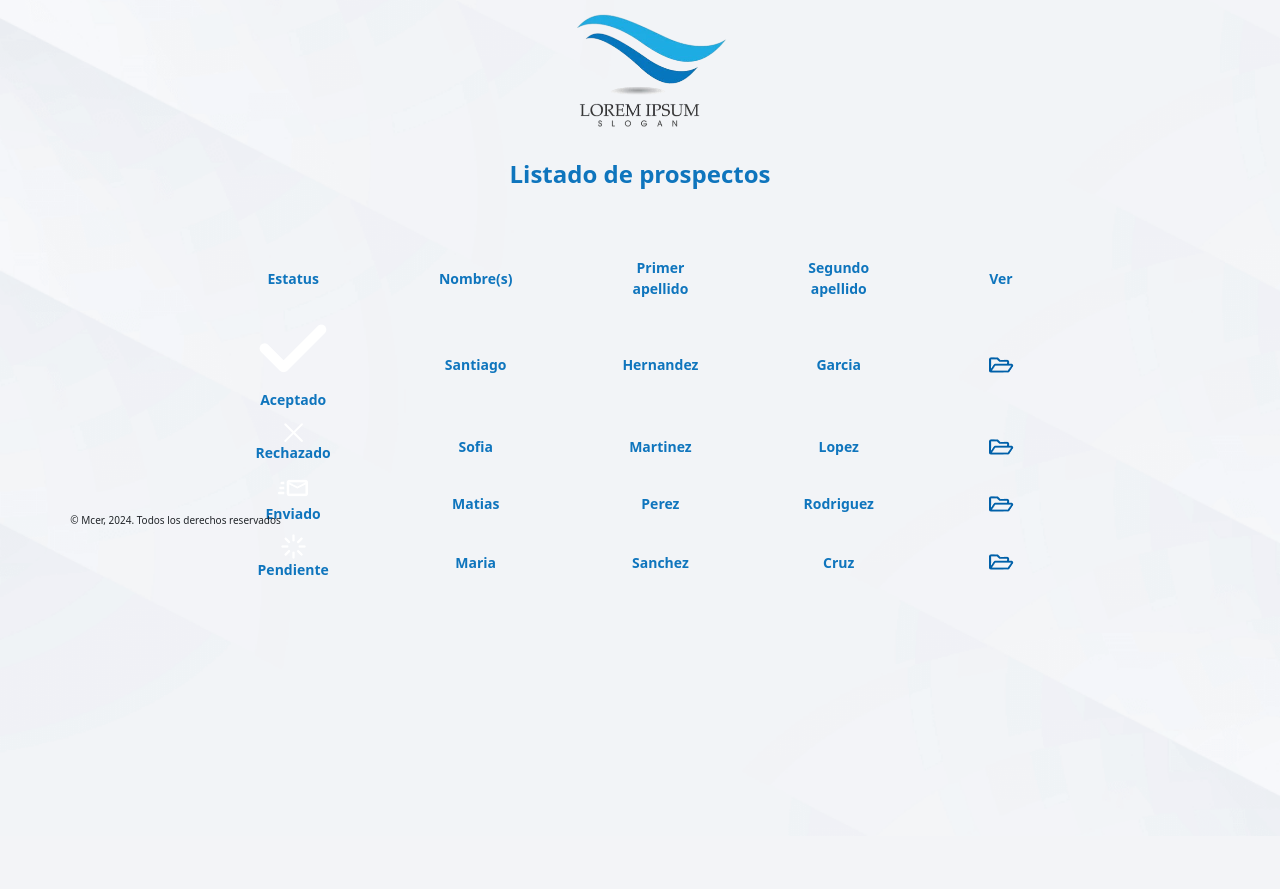
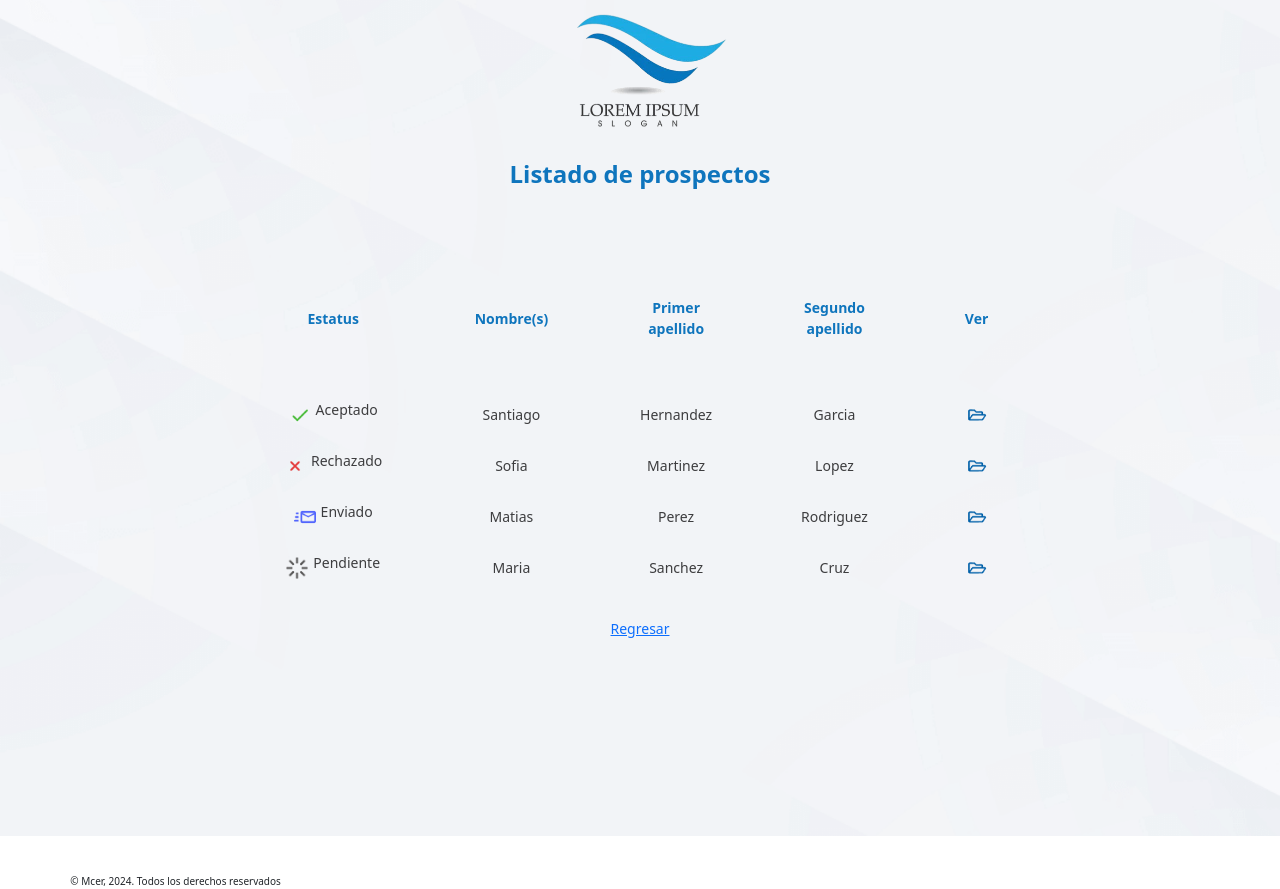
Before and after one commit to mcer23/asignar-credito, a PHP site: page /html/list.html in a window 1280 px wide. Shown: the part 164-1053 px from the top of the page. Before the commit the page ends 739 px from the top, so only its background shows below. Run offline with PHP 8.4, Linux system fonts and the light colour scheme.

Commit message:
regresar button

```diff
--- a/css/extra.css
+++ b/css/extra.css
@@ -2,7 +2,11 @@
     --title:#0F75BD;
     --bgButton:#23AAE2;
     --font:#3D3D3F;
-    --cancel:#B2B2B2;}
+    --cancel:#B2B2B2;
+    --aceptar:#46BA36;
+    --rechazar:#E43B3B;
+    --enviado:#5265FD;
+    --pendiente:#B2B2B2;}
 
 
 *{
@@ -153,6 +157,12 @@ header{
 
 
 /* **************   lista/ table  ***************** */
+.table--section {
+    height: auto;
+    display: grid;
+    grid-template-rows: auto auto;
+    gap: 20px;}
+
 .table--section table{
     width:357px;
     max-width: 1066px;
@@ -166,11 +176,46 @@ header{
     justify-content: space-between;
     align-items: center;
     margin: 0 auto;
-    border-spacing: 10px;}
+    border-spacing: 10px;
+    flex-grow: 1;}
 
 .table--tr td{padding: 5px;}
 
+.table--section-listado td{
+    font-size: 1rem;
+    font-weight: 500;
+    color: #3D3D3F;
+    text-align: center;}
 
+.table--aceptado, .table--rechazado, .table--enviado, .table--pendiente{
+    width: 68px;
+    max-width: 183px;
+    display: flex;
+    flex-direction: row;
+    justify-content: center;
+    align-items: center;
+    gap:5px;
+    border-radius: 20px;}
+
+
+.table--aceptado img, .table--rechazado img, .table--enviado  img, .table--pendiente img{
+    width: 16px;
+    height: 16px;
+    max-width: 30px;
+    align-items: start;}
+
+.table--ver img{width: 16px; max-width: 30px;}
+
+.list--regresar-btn{
+    width: 100%;
+    display: flex;
+    flex-direction: column;
+    justify-content: center;
+    align-items: center;
+    margin-top: 30%;}
+
+
+.list--regresar-btn a{text-align: center;}
 
 
 
@@ -381,7 +426,40 @@ footer p{
         font-size: 1.4rem;
         border-spacing: 20%;}
 
-    .table--tr td{padding: 10px 60px;}
+
+    .table--tr td{
+        padding: 50px;}
+
+    .table--section-listado td{
+        font-size: 1.4rem;}
+
+    .table--aceptado, .table--rechazado, .table--enviado, .table--pendiente{
+        width: 183px;
+        display: flex;
+        flex-direction: row;
+        justify-content: center;
+        align-items: center;
+        padding:10px;}
+
+
+    .table--aceptado img, .table--rechazado img, .table--enviado  img, .table--pendiente img{
+        width: 22px;
+        height: 22px;}
+
+    .table--ver img{width: 22px; max-width: 30px;}
+
+    .list--regresar-btn{
+        width: 100%;
+        display: flex;
+        flex-direction: column;
+        justify-content: center;
+        align-items: center;
+        margin-top: 25%;}
+
+
+    .list--regresar-btn a{
+        font-size: 1.4rem;
+        text-align: center;}
 
 
     /* ************** Desktop:  evaluacion/ table  ***************** */
@@ -399,10 +477,10 @@ footer p{
     }
     .form--evaluacion {
         display: grid;
-        grid-template-columns: repeat(2, 1fr); /* Dos columnas */
-        grid-template-rows: auto auto auto; /* Tres filas */
-        gap: 20px; /* Espacio entre filas y columnas */
-        }
+        grid-template-columns: repeat(2, 1fr);
+        grid-template-rows: auto auto auto;
+        gap: 20px; }
+
 
     /* Primera fila: Estatus y botones */
     .form--evaluacion-estatus {
@@ -435,23 +513,13 @@ footer p{
         grid-column: span 1;
         display: flex;
         gap:50px;
-        align-items: center;
+        align-items: center; }
 
 
-     }
-    .evaluacion--input-button button, .evaluacion--input-button a{
-        width:249px;
-    }
 
-    /* .evaluacion--input:nth-child(6) {
-        grid-column: span 1;
-    }
-    .evaluacion--input-button {
-        grid-column: span 1;
-        display: flex;
-        justify-content: space-between;
-        align-items: center;
-    }  */
+    .evaluacion--input-button button, .evaluacion--input-button a{width:249px;}
+
+
 
 
 
--- a/html/list.html
+++ b/html/list.html
@@ -58,40 +58,46 @@
                 </tr>
                 <tr class="table--section-listado">
                   <!-- Aceptado -->
-                  <td class="table--aceptado"><img src="../assets/ico/check.png" alt="Aceptado_ico"><p>Aceptado</p></td>
+                  <td class="table--aceptado"><img src="../assets/ico/green-check.png" alt="Aceptado_ico"><p>Aceptado</p></td>
                   <td>Santiago</td>
                   <td>Hernandez</td>
                   <td>Garcia</td>
-                  <td><img src="../assets/ico/ver.png" alt="ver_ico"></td>
+                  <td class="table--ver"><img src="../assets/ico/ver.png" alt="ver_ico"></td>
                   <!-- Rechazado -->
                   <tr class="table--section-listado">
-                    <td class="table--aceptado"><img src="../assets/ico/white-x.png" alt="rechazado_ico"><p>Rechazado</p></td>
+                    <td class="table--rechazado"><img src="../assets/ico/red-x.png" alt="rechazado_ico"><p>Rechazado</p></td>
                   <td>Sofia</td>
                   <td>Martinez</td>
                   <td>Lopez</td>
-                  <td><img src="../assets/ico/ver.png" alt="ver_ico"></td>
+                  <td class="table--ver"><img src="../assets/ico/ver.png" alt="ver_ico"></td>
                   </tr>
                   <!-- Enviado -->
                   <tr class="table--section-listado">
-                    <td class="table--aceptado"><img src="../assets/ico/sent.png" alt="Enviado_ico"><p>Enviado</p></td>
+                    <td class="table--enviado"><img src="../assets/ico/blue-sent.png" alt="Enviado_ico"><p>Enviado</p></td>
                   <td>Matias</td>
                   <td>Perez</td>
                   <td>Rodriguez</td>
-                  <td><img src="../assets/ico/ver.png" alt="ver_ico"></td>
+                  <td class="table--ver"><img src="../assets/ico/ver.png" alt="ver_ico"></td>
                   </tr>
                   <!-- Pendiente -->
                   <tr class="table--section-listado">
-                    <td class="table--aceptado"><img src="../assets/ico/wait.png" alt="Pendiente_ico"><p>Pendiente</p></td>
+                    <td class="table--pendiente"><img src="../assets/ico/gray-wait.png" alt="Pendiente_ico"><p>Pendiente</p></td>
                   <td>Maria</td>
                   <td>Sanchez</td>
                   <td>Cruz</td>
-                  <td><img src="../assets/ico/ver.png" alt="ver_ico"></td>
+                  <td class="table--ver"><img src="../assets/ico/ver.png" alt="ver_ico"></td>
                   </tr>
                 </tr>
+            </table>
+        </section>
+        <section>
+          <div class="list--regresar-btn">
+            <a href="../html/home.html">Regresar</a>
+          </div>
+        </section>
 
-            </table>
 
-        </section>
+
     </main>
     <footer>
       <p>© Mcer, 2024. Todos los derechos reservados</p>
```
Also changed, not shown: assets/ico/blue-sent.png (added), assets/ico/gray-wait.png (added), assets/ico/red-x.png, 3 other files.
